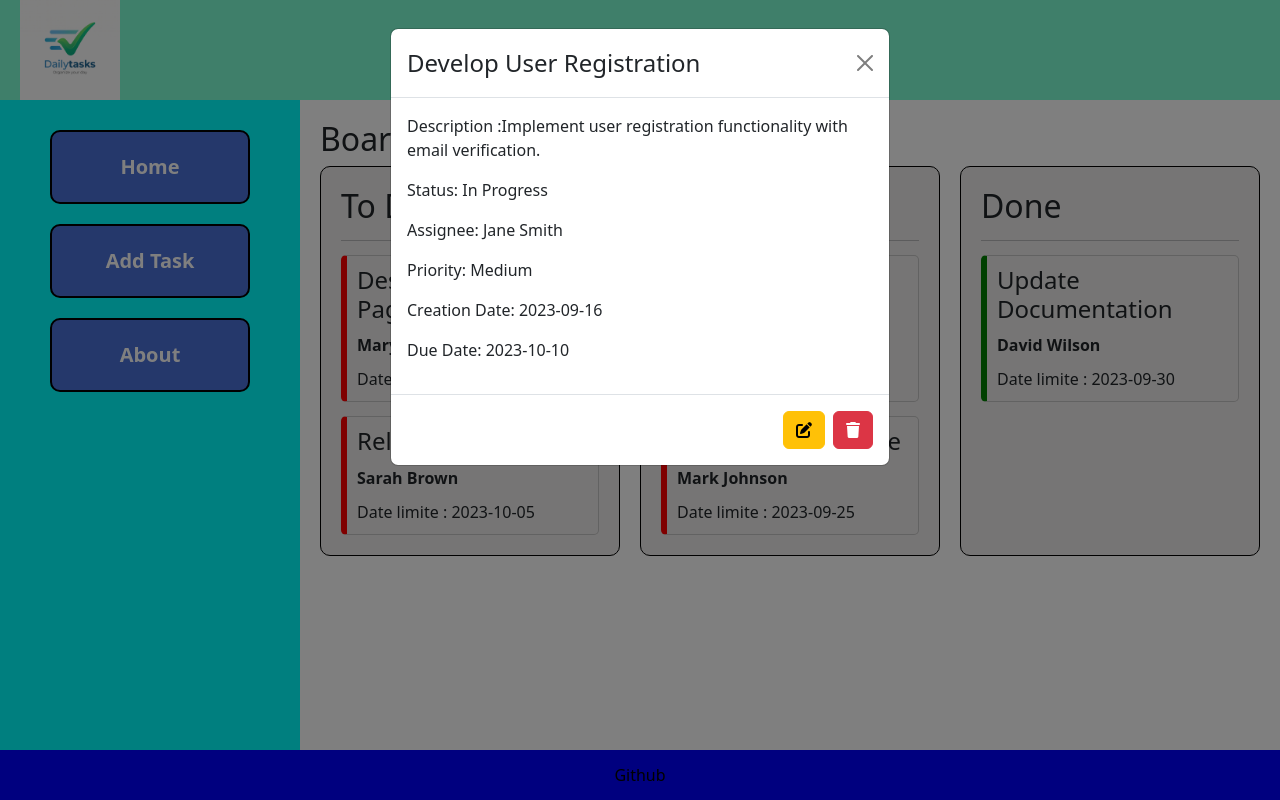
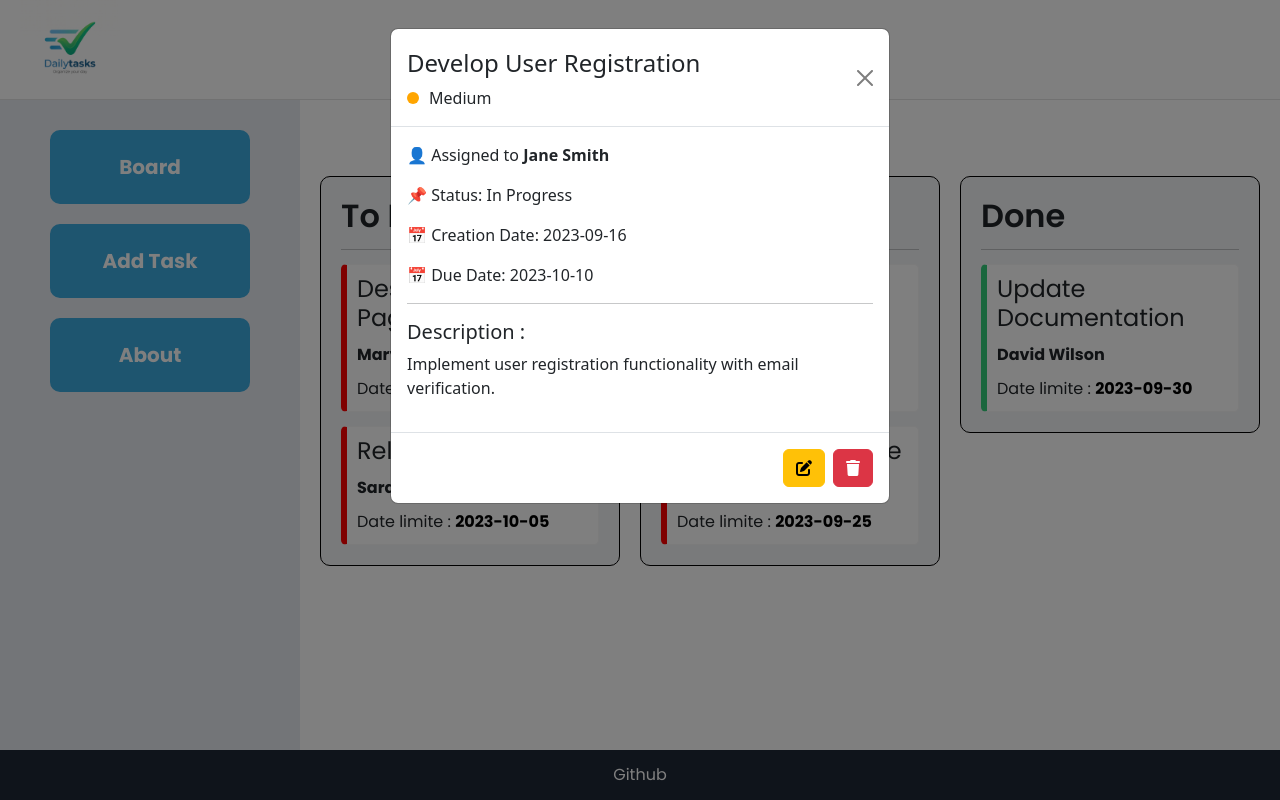
Before and after one commit to GuillaumePeixoto/mini-projet-kanban, a React (Vite) app: page / in a window 1280 px wide. Both pictures are taken after a click on the element 790 px from the left and 328 px from the top of the page. Built offline with nearby package versions, Linux system fonts and the light colour scheme.

Commit message:
Modification style + redirection on formsubmit

```diff
--- a/src/components/Modal.jsx
+++ b/src/components/Modal.jsx
@@ -1,32 +1,73 @@
-import { useState } from 'react';
-import Button from 'react-bootstrap/Button';
-import Modal from 'react-bootstrap/Modal';
-import { Link } from 'react-router-dom';
+import { useState } from "react";
+import Button from "react-bootstrap/Button";
+import Modal from "react-bootstrap/Modal";
+import { Link } from "react-router-dom";
 
 function ModalTask(props) {
+  const colorByPriority = {
+    High: "red",
+    Medium: "orange",
+    Low: "#35CC7A",
+  };
 
   return (
     <>
-
       <Modal show={props.show} onHide={props.onHide}>
         <Modal.Header closeButton>
-          <Modal.Title>{props.task?.title }</Modal.Title>
+          <Modal.Title>
+            <div>
+              {props.task?.title}{" "}
+              <div
+                style={{
+                  display: "flex",
+                  alignItems: "center",
+                  fontSize: "16px",
+                  marginBottom: "0px",
+                  marginTop: "5px",
+                }}
+              >
+                <div
+                  style={{
+                    height: "12px",
+                    width: "12px",
+                    borderRadius: "100%",
+                    backgroundColor: colorByPriority[props.task?.priority],
+                    marginRight: "10px",
+                  }}
+                ></div>
+                {props.task?.priority}
+              </div>
+            </div>
+          </Modal.Title>
         </Modal.Header>
         <Modal.Body>
-            <div>
-                <p>Description :{props.task?.description}</p>
-                <p>Status: {props.task?.status}</p>
-                <p>Assignee: {props.task?.assignee}</p>
-                <p>Priority: {props.task?.priority}</p>
-                <p>Creation Date: {props.task?.createdDate}</p>
-                <p>Due Date: {props.task?.dueDate}</p>
-            </div>
+          <div>
+            <p>
+              👤 Assigned to <strong>{props.task?.assignee}</strong>
+            </p>
+            <p>📌 Status: {props.task?.status}</p>
+            <p>📅 Creation Date: {props.task?.createdDate}</p>
+            <p>📅 Due Date: {props.task?.dueDate}</p>
+            <hr />
+            <h5>Description :</h5>
+            <p>{props.task?.description}</p>
+          </div>
         </Modal.Body>
         <Modal.Footer>
-          <Link to={'/update-task/' + props.task?.id}>
-          <Button variant='warning'><i className="fa-solid fa-pen-to-square"></i></Button>
+          <Link to={"/update-task/" + props.task?.id}>
+            <Button variant="warning">
+              <i className="fa-solid fa-pen-to-square"></i>
+            </Button>
           </Link>
-          <Button variant='danger' onClick={()=>{props.onHide(); props.onDelete(props.task.id)}}><i className="fa-solid fa-trash"></i></Button>
+          <Button
+            variant="danger"
+            onClick={() => {
+              props.onHide();
+              props.onDelete(props.task.id);
+            }}
+          >
+            <i className="fa-solid fa-trash"></i>
+          </Button>
         </Modal.Footer>
       </Modal>
     </>
--- a/src/components/SideBar.jsx
+++ b/src/components/SideBar.jsx
@@ -6,7 +6,7 @@ function SideBar() {
         <div id="side-bar">
             <div>
                 <Link to={'/'}>
-                Home
+                Board
                 </Link>
                 <Link to={'/addTask'}>
                 Add Task
--- a/src/components/TaskCard.jsx
+++ b/src/components/TaskCard.jsx
@@ -1,21 +1,53 @@
-function TaskCard({taskDetails, onClick, onDragStart}) {
+function TaskCard({ taskDetails, onClick, onDragStart }) {
   const colorByPriority = {
     High: "red",
     Medium: "orange",
-    Low: "green",
+    Low: "#35CC7A",
+  };
+
+  const todayDate = new Date().toISOString().split("T")[0];
+
+  const isWithinXDays = (date1, date2, XDays) => {
+    const d1 = new Date(date1);
+    const d2 = new Date(date2);
+
+    const diffInMs = Math.abs(d2 - d1);
+    const diffInDays = diffInMs / (1000 * 60 * 60 * 24);
+
+    return diffInDays <= XDays;
   };
 
   return (
-    <div onClick={()=> onClick(taskDetails)} draggable={true} onDragStart={() => onDragStart(taskDetails.id)} className="tasks-list" style={{ borderLeft: `6px solid ${colorByPriority[taskDetails.priority]}` }}>
-        <h4>{taskDetails.title}</h4>
+    <div
+      onClick={() => onClick(taskDetails)}
+      draggable={true}
+      onDragStart={() => onDragStart(taskDetails.id)}
+      className="tasks-list"
+      style={{
+        borderLeft: `6px solid ${colorByPriority[taskDetails.priority]}`,
+      }}
+    >
+      <h4>{taskDetails.title}</h4>
 
-        <p><strong>{taskDetails.assignee}</strong></p>
-        <div style={{display: 'flex', justifyContent: 'space-between'}}>
-            <div>
-                              <p>Date limite : {taskDetails.dueDate}</p>
-            </div>
+      <p>
+        <strong>{taskDetails.assignee}</strong>
+      </p>
+      <div style={{ display: "flex", justifyContent: "space-between" }}>
+        <div>
+          <p>
+            Date limite :{" "}
+            <strong
+              style={{
+                color: isWithinXDays(todayDate, taskDetails.dueDate, 3)
+                  ? "red"
+                  : "black",
+              }}
+            >
+              {taskDetails.dueDate}
+            </strong>
+          </p>
         </div>
-
+      </div>
     </div>
   );
 }
--- a/src/index.css
+++ b/src/index.css
@@ -1,6 +1,6 @@
 body {
   margin: 0;
-  font-family: "Poppins", sans-serif;
+  font-family: "Poppins";
 }
 
 #root {
@@ -9,6 +9,12 @@ body {
 
   display: flex;
   flex-direction: column;
+  font-family: "Poppins";
+}
+
+h1{
+  font-weight: 600 !important;
+  text-align: center;
 }
 
 #logo-site {
@@ -20,7 +26,8 @@ body {
   justify-content: space-between;
   padding: 0px 20px;
   height: 100px;
-  background-color: aquamarine;
+  background-color: #FFFFFF;
+  border-bottom: 1px solid #e3e3e3;
 }
 
 main {
@@ -37,7 +44,7 @@ main {
 
 #side-bar {
   width: 300px;
-  background-color: aqua;
+  background-color: #e6eaf1;
 }
 
 #side-bar div {
@@ -51,20 +58,22 @@ main {
 #side-bar div a {
   margin: 10px 0px;
   text-decoration: none;
-  background-color: #4b70d6;
+  background-color: #3CAADE;
   width: 100%;
   padding: 20px;
   text-align: center;
-  border: 2px solid black;
+  border: 2px solid #3CAADE;
   border-radius: 10px;
   font-weight: 800;
   color: white;
   font-size: 20px;
+  transition: transform 0.3s ease;
 }
 
 #side-bar div a:hover {
-  color: #4b70d6;
+  color: #3CAADE;
   background-color: white;
+  transform: scale(1.05);
 }
 
 .tasks-manager {
@@ -72,10 +81,11 @@ main {
   display: grid;
   grid-template-columns: repeat(3, 1fr);
   gap: 20px;
+  align-items: start;
 }
 
 .task-list-per-status {
-  background-color: rgb(236, 235, 234);
+  background-color: #F3F4F6;
   border: 1px solid black;
   border-radius: 10px;
   padding: 20px;
@@ -84,19 +94,29 @@ main {
   row-gap: 14px;
 }
 
+.task-list-per-status h2{
+  font-weight: 600;
+}
+
 .task-list-per-status h2,
 .task-list-per-status hr {
   margin: 0px;
 }
 
 .tasks-list {
-  border: 1px solid rgb(197, 196, 196);
+  border: 1px solid #f7f7f7;
+  background-color: white;
   border-radius: 5px;
   padding: 10px;
   display: flex;
   flex-direction: column;
   row-gap: 10px;
   cursor: pointer;
+  transition: transform 0.3s ease;
+}
+
+.tasks-list:hover {
+  transform: scale(1.04);
 }
 
 .tasks-list h4 {
@@ -121,16 +141,17 @@ main {
 }
 
 footer {
-  background-color: blue;
+  background-color: #1F2937;
   height: 50px;
   display: flex;
   justify-content: center;
   align-items: center;
+
 }
 
 footer a {
   text-decoration: none;
-  color: black;
+  color: white;
 }
 
 .delete-task {
--- a/src/pages/About.jsx
+++ b/src/pages/About.jsx
@@ -1,45 +1,34 @@
 import avatar from "../assets/images/avatar.png";
-import Image from "react-bootstrap/Image";
-import Container from "react-bootstrap/Container";
 import Row from "react-bootstrap/Row";
 import Col from "react-bootstrap/Col";
-import Card from 'react-bootstrap/Card';
-
+import Card from "react-bootstrap/Card";
 
 function About() {
   return (
     <div
       style={{ display: "flex", flexDirection: "column", alignItems: "center" }}
     >
-        <h2 className="fs-1">About</h2>
-        <Row xs={1} md={2} className="g-4">
-        <Col >
+      <h1>About</h1>
+      <Row xs={1} md={2} className="g-4">
+        <Col>
           <Card>
             <Card.Img variant="top" src={avatar} />
             <Card.Body>
               <Card.Title>Guillaume Peixoto</Card.Title>
-              <Card.Text>
-               Description :
-              </Card.Text>
+              <Card.Text>Description :</Card.Text>
             </Card.Body>
           </Card>
         </Col>
-         <Col >
+        <Col>
           <Card>
             <Card.Img variant="top" src={avatar} />
             <Card.Body>
               <Card.Title>Emmanuel Lethiec</Card.Title>
-              <Card.Text>
-                Description :
-              </Card.Text>
+              <Card.Text>Description :</Card.Text>
             </Card.Body>
           </Card>
         </Col>
-    </Row>
-
-
-
-
+      </Row>
     </div>
   );
 }
--- a/src/pages/Board.jsx
+++ b/src/pages/Board.jsx
@@ -7,7 +7,7 @@ function Board({tasks, onDelete, onDragStart, onDrop}) {
 
   return (
     <>
-      <h2>Board</h2>
+      <h1>Board</h1>
       <div className="tasks-manager">
         {statusType.map((element, i) => {
             const dataPerStatus = tasks.filter((task) => task.status === element);
--- a/src/pages/FormTask.jsx
+++ b/src/pages/FormTask.jsx
@@ -4,10 +4,13 @@ import Button from "react-bootstrap/Button";
 import InputGroup from "react-bootstrap/InputGroup";
 import DatePicker from "react-datepicker";
 import "react-datepicker/dist/react-datepicker.css";
-import { useParams } from "react-router-dom";
+import { useNavigate, useParams } from "react-router-dom";
 
 function FormTask(props) {
+
   const param = useParams();
+  const navigate = useNavigate();
+
   let titlePage = "Add Task";
   let taskToUpdate;
   if (param["id"]) {
@@ -35,9 +38,9 @@ function FormTask(props) {
   const [priority, setPriority] = useState(
     taskToUpdate?.priority ? taskToUpdate.priority : "Low",
   );
-  const [createdDate, setCreatedDate] = useState(
-    taskToUpdate?.createdDate ? taskToUpdate.createdDate : defaultCreatedDate,
-  );
+
+  const createdDate = taskToUpdate?.createdDate ? taskToUpdate.createdDate : defaultCreatedDate;
+
   const [dueDate, setDueDate] = useState(
     taskToUpdate?.dueDate ? taskToUpdate.dueDate : defaultDueDate,
   );
@@ -61,11 +64,12 @@ function FormTask(props) {
       props.addTask(taskForm);
     }
 
+    navigate('/');
   }
 
   return (
     <div>
-      <h2>{titlePage}</h2>
+      <h1>{titlePage}</h1>
       <Form onSubmit={handleSubmit}>
         <Form.Group className="mb-3" controlId="exampleForm.ControlInput1">
           <Form.Label>Title</Form.Label>
@@ -118,19 +122,8 @@ function FormTask(props) {
             <option value="High">High</option>
           </Form.Select>
         </Form.Group>
-        <Form.Group className="mb-3" controlId="dateSelection">
-          <Form.Label>Choisir une date</Form.Label>
-          <div className="custom-datepicker-wrapper w-100">
-            <DatePicker
-              selected={createdDate}
-              onChange={(date) => setCreatedDate(date.toISOString().split("T")[0])}
-              className="form-control"
-              dateFormat="yyyy-MM-dd"
-            />
-          </div>
-        </Form.Group>
         <Form.Group className="mb-3">
-          <Form.Label>Choisir une date</Form.Label>
+          <Form.Label>Due Date</Form.Label>
           <div className="custom-datepicker-wrapper w-100">
             <DatePicker
               selected={dueDate}
```
Also changed, not shown: src/App.jsx (+30 -15 lines), src/pages/AddTask.jsx (deleted, +0 -7 lines).
